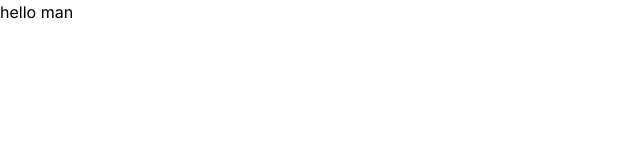
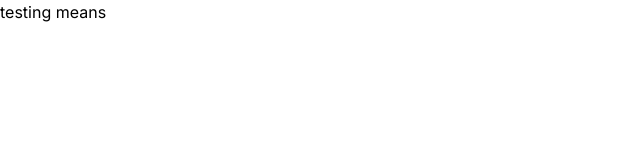
Before and after one commit to nyirurugoomar/testingAPPVALLEY, a Next.js app: page / in a window 1280 px wide. Shown: the top 160 px of the page, without its empty margins (0-640 px from the left). Built offline with nearby package versions, Linux system fonts and the light colour scheme.

Commit message:
testing change

```diff
--- a/app/page.js
+++ b/app/page.js
@@ -3,7 +3,7 @@ import Image from "next/image";
 export default function Home() {
   return (
     <main>
-      <h1>hello man</h1>
+      <h1>testing means</h1>
     </main>
   );
 }
```
